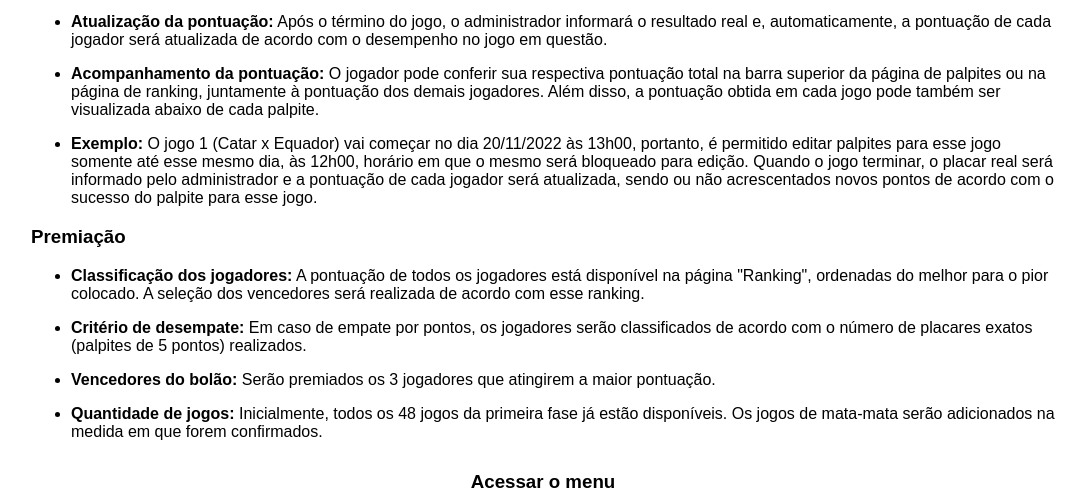
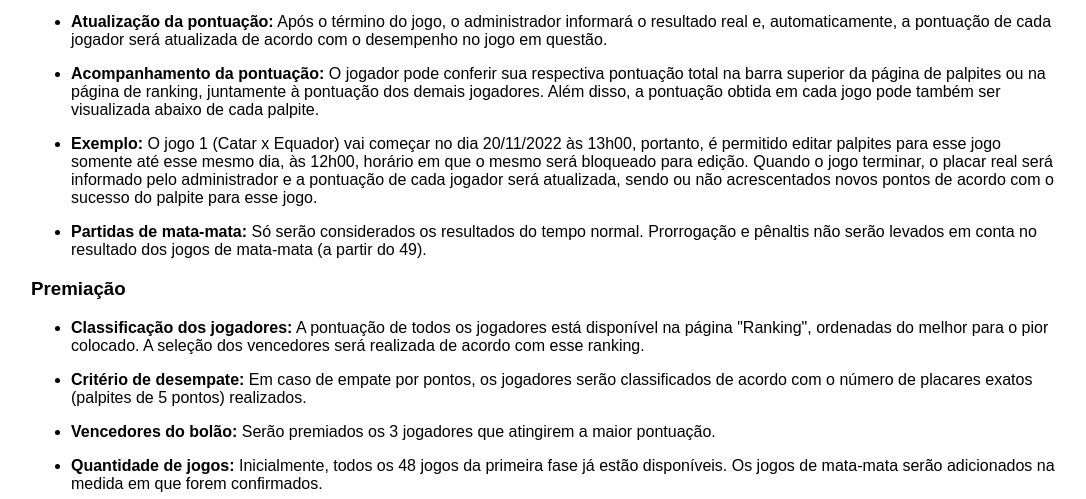
Before and after one commit to lfgodoi/world-cup-pool, a Flask app: page /rules in a window 1280 px wide. Shown: the part 487-986 px from the top of the page, without its empty margins (97-1183 px from the left). Run offline with Flask 2, Linux system fonts and the light colour scheme; the visitor is signed in with stand-in values (Sample User, id 1).

Commit message:
Rules updated

```diff
--- a/app/static/functions.js
+++ b/app/static/functions.js
@@ -260,7 +260,7 @@ setInterval(function() {
 $(document).ready(function() {
     var url = window.location.pathname;
     if (url == "/guesses") {
-        alert("As partidas das semifinais (jogos 61 e 62) começaram a ser adicionadas. Só serão considerados os resultados do tempo normal. Prorrogação e pênaltis não serão levados em conta no resultado do bolão.")
+        alert("As partidas das semifinais (jogos 61 e 62) foram adicionadas.")
         checkDatetimes(false);
     }
 })
--- a/app/templates/rules.html
+++ b/app/templates/rules.html
@@ -88,6 +88,9 @@
                      administrador e a pontuação de cada jogador será atualizada, sendo
                      ou não acrescentados novos pontos de acordo com o sucesso do palpite
                      para esse jogo.</p></li>
+                <li><p><b>Partidas de mata-mata:</b> Só serão considerados os resultados do tempo
+                     normal. Prorrogação e pênaltis não serão levados em conta no resultado dos
+                     jogos de mata-mata (a partir do 49).</p></li>
             </ul>
             <h3>Premiação</h3>
             <ul>
```
